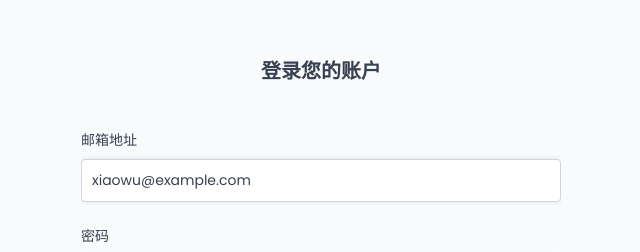
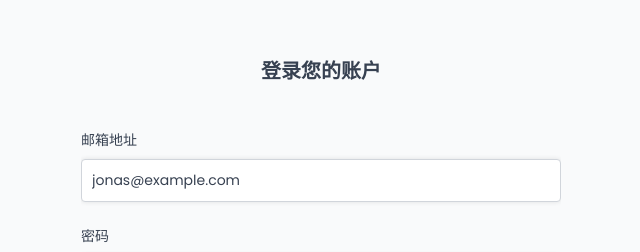
Before and after one commit to xiaowulang-turbo/Lesson-Resource-Rec-Sys, a React (Vite) app: page /login in a window 1280 px wide. Shown: the part 155-407 px from the top of the page, without its empty margins (319-959 px from the left). Built offline with nearby package versions, Linux system fonts and the light colour scheme; no server answers; a web font is replaced by a local one.

Commit message:
feat: 更新登录表单的默认邮箱地址，优化用户体验

```diff
--- a/src/features/authentication/LoginForm.jsx
+++ b/src/features/authentication/LoginForm.jsx
@@ -7,7 +7,7 @@ import useLogin from './useLogin'
 import SpinnerMini from '../../ui/SpinnerMini'
 
 function LoginForm() {
-    const [email, setEmail] = useState('xiaowu@example.com')
+    const [email, setEmail] = useState('jonas@example.com')
     const [password, setPassword] = useState('example0987')
     const { login, isLoading: isLoggingIn } = useLogin()
 
```
